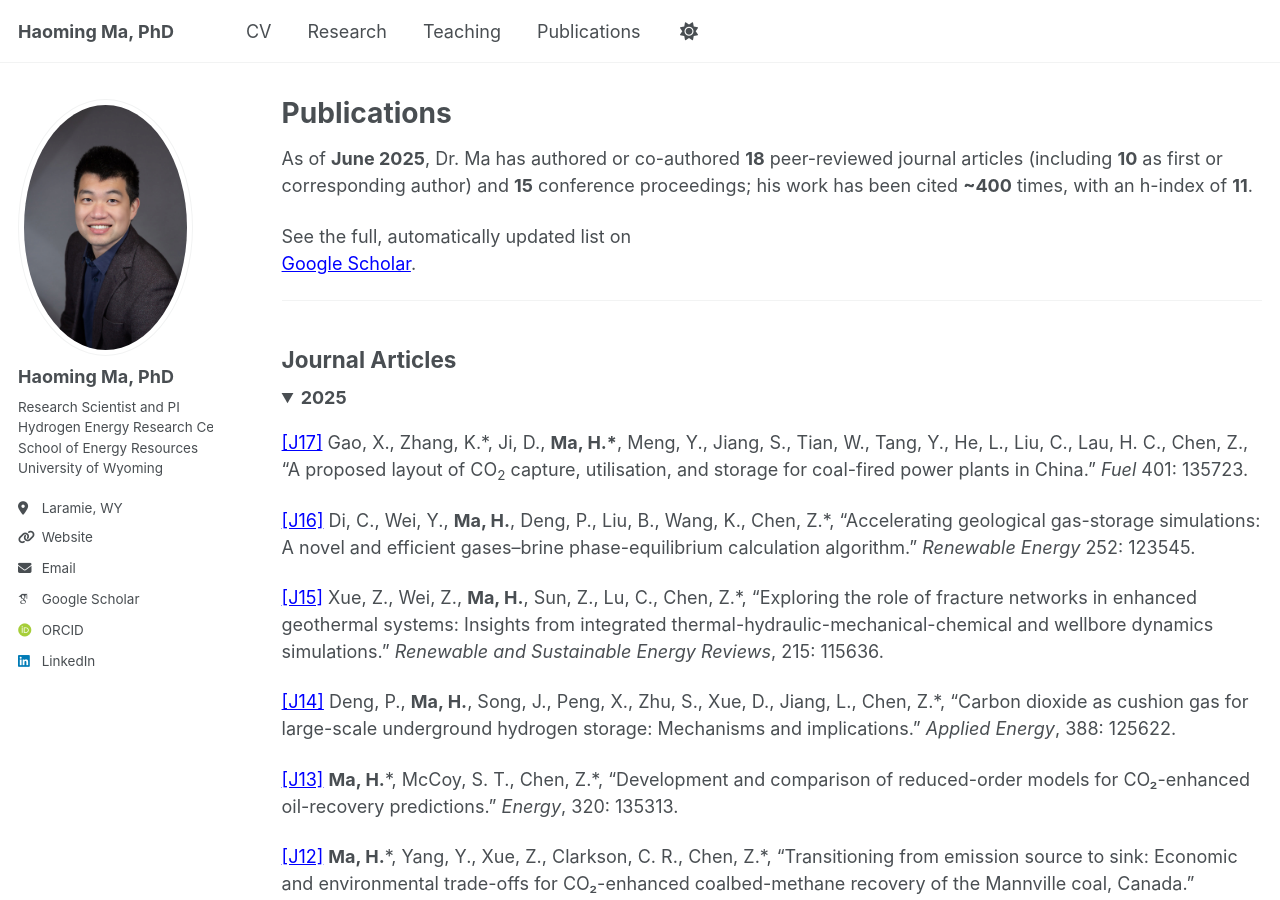
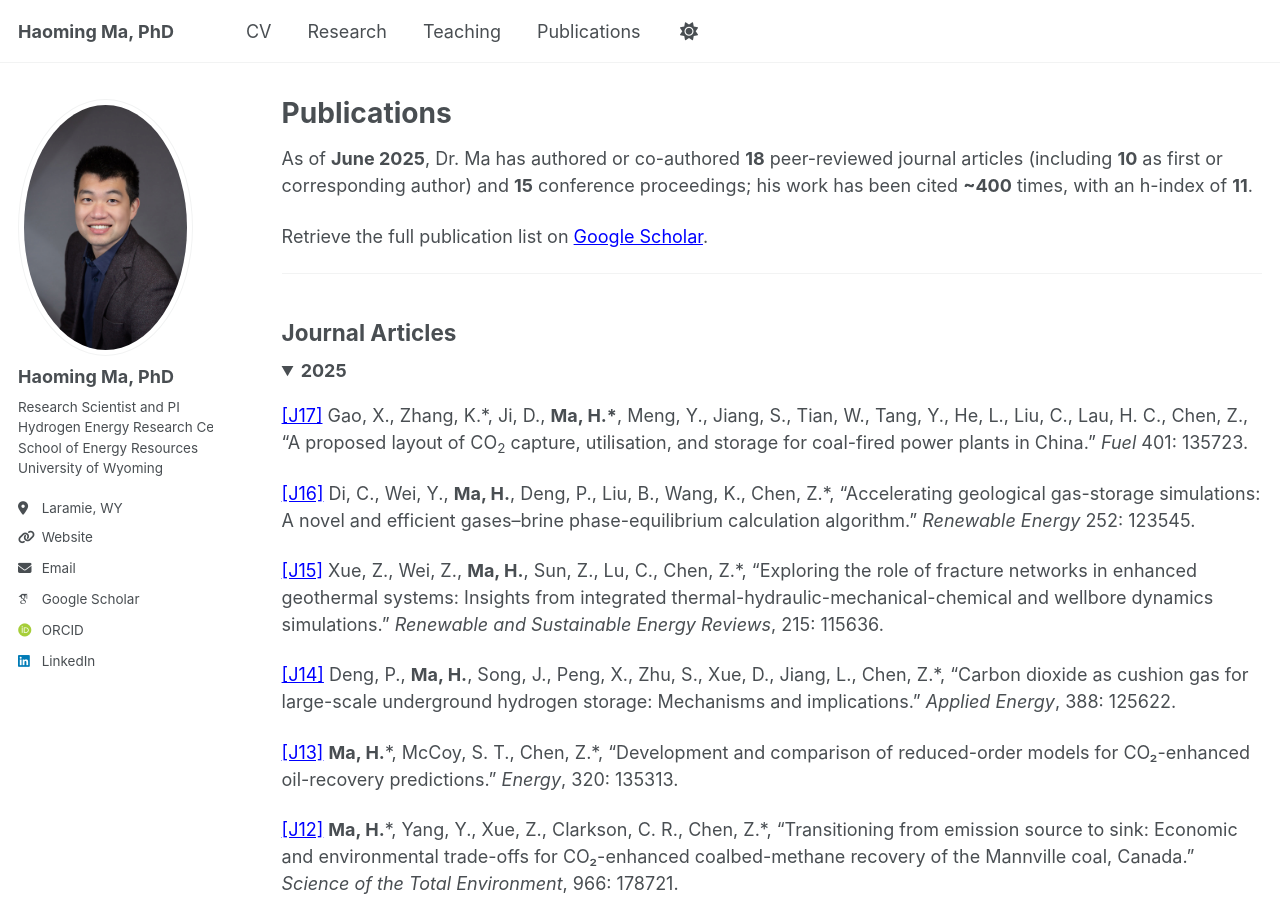
Before and after one commit to haoming-ma/haoming-ma.github.io, a Jekyll site: the page built from _pages/publications.md, in a window 1280 px wide and 900 px high. Built offline with Jekyll 4.4.1, drawn with Linux system fonts in a browser that asks for light colours; some web fonts are replaced.

Commit message:
Update publications.md

```diff
--- a/_pages/publications.md
+++ b/_pages/publications.md
@@ -7,8 +7,7 @@ author_profile: true
 
 As of **June 2025**, Dr. Ma has authored or co-authored **18** peer-reviewed journal articles (including **10** as first or corresponding author) and **15** conference proceedings; his work has been cited **~400** times, with an h-index of **11**.
 
-See the full, automatically updated list on
-[Google Scholar](https://scholar.google.ca/citations?user=AcM1KMkAAAAJ&hl=en).
+Retrieve the full publication list on [Google Scholar](https://scholar.google.ca/citations?user=AcM1KMkAAAAJ&hl=en).
 
 ---
 
```
